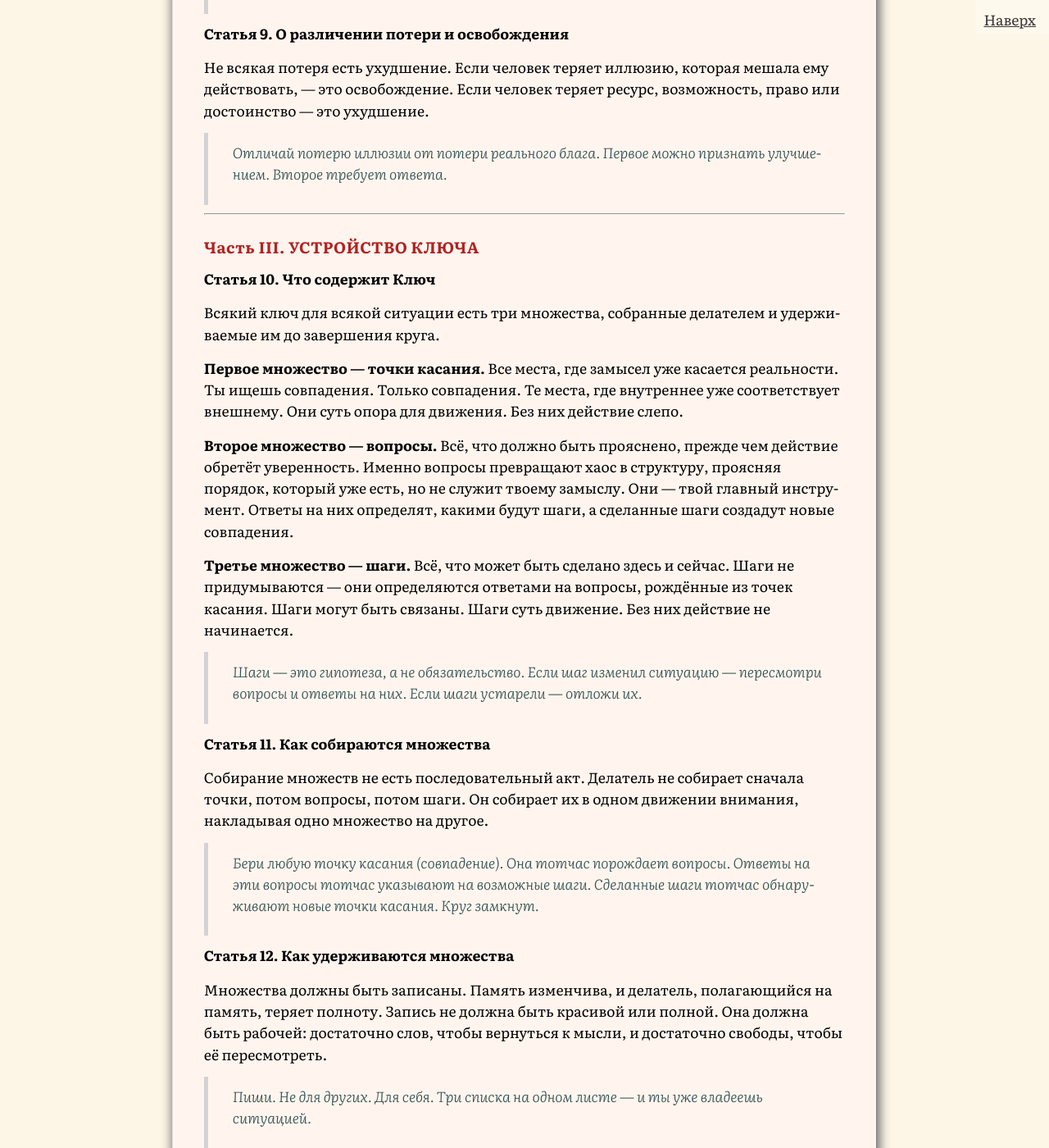
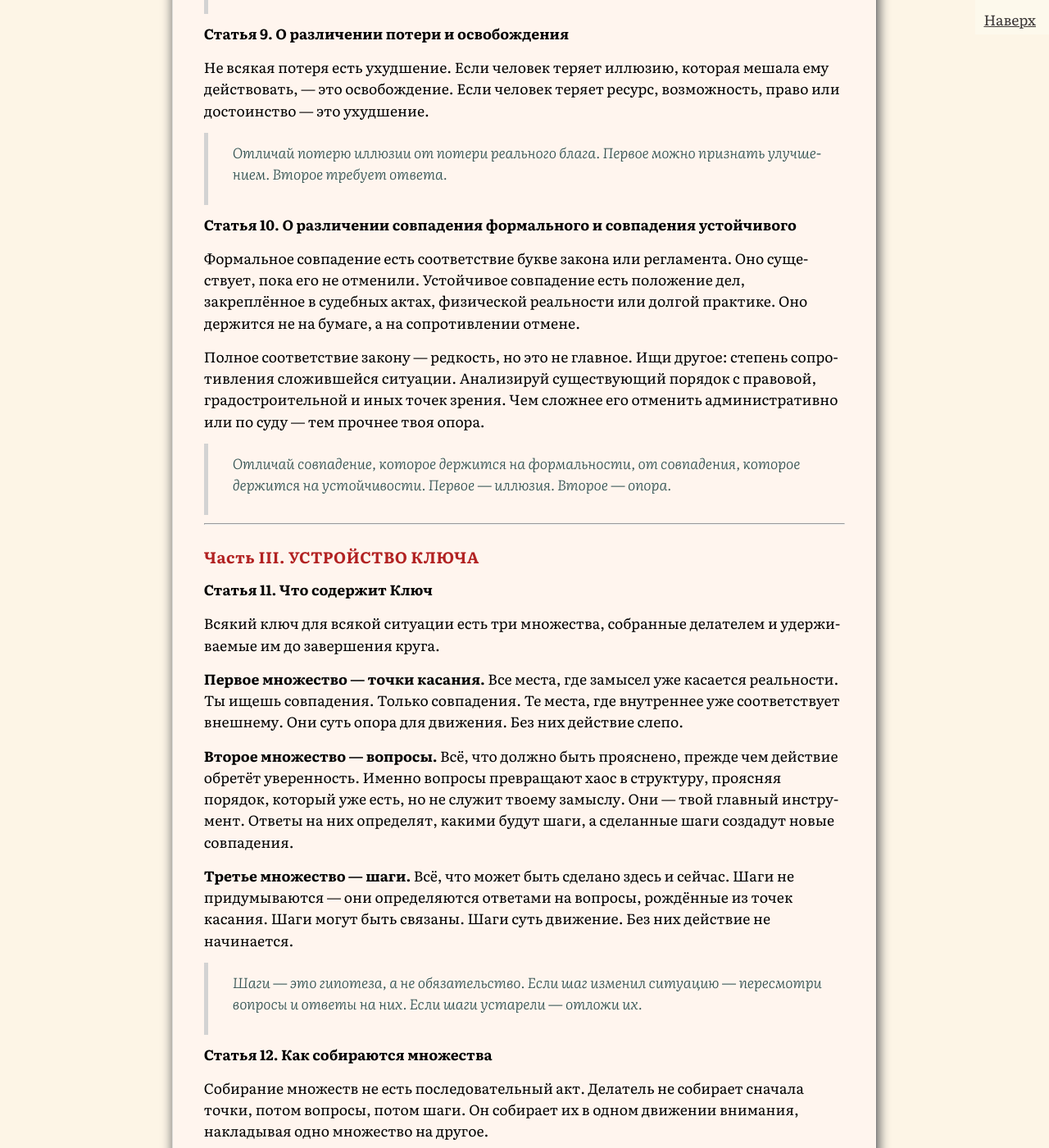
Before and after one commit to SergSi/land-use-art, a Jekyll site: the page built from _posts/2026-06-24-key.md, in a window 1280 px wide and 1400 px high, scrolled down 2810 px. Shown: the whole window at 82% size. Built offline with Jekyll 4.4.1, drawn with Linux system fonts in a browser that asks for light colours; some web fonts are replaced; some of the changed text lies outside the part shown.

Commit message:
Update 2026-06-24-key.md

```diff
--- a/_posts/2026-06-24-key.md
+++ b/_posts/2026-06-24-key.md
@@ -61,11 +61,19 @@ class: analitika
 
 > Отличай потерю иллюзии от потери реального блага. Первое можно признать улучшением. Второе требует ответа.
 
+**Статья 10. О различении совпадения формального и совпадения устойчивого**
+
+Формальное совпадение есть соответствие букве закона или регламента. Оно существует, пока его не отменили. Устойчивое совпадение есть положение дел, закреплённое в судебных актах, физической реальности или долгой практике. Оно держится не на бумаге, а на сопротивлении отмене.
+
+Полное соответствие закону — редкость, но это не главное. Ищи другое: степень сопротивления сложившейся ситуации. Анализируй существующий порядок с правовой, градостроительной и иных точек зрения. Чем сложнее его отменить административно или по суду — тем прочнее твоя опора.
+
+> Отличай совпадение, которое держится на формальности, от совпадения, которое держится на устойчивости. Первое — иллюзия. Второе — опора.
+
 ---
 
 ### Часть III. УСТРОЙСТВО КЛЮЧА
 
-**Статья 10. Что содержит Ключ**
+**Статья 11. Что содержит Ключ**
 
 Всякий ключ для всякой ситуации есть три множества, собранные делателем и удерживаемые им до завершения круга.
 
@@ -292,24 +300,16 @@ class: analitika
 1. Мир устроен так, что замысел и реальность — две половины одного целого. Их встреча рождает действие. Их расхождение — рождает поиск. Без замысла реальность слепа. Без реальности замысел пуст.
 
 2. Неопределённость — это не хаос, а пространство, где замысел ещё не нашёл своей опоры. Действие — это не борьба с реальностью, а поиск соответствия между внутренним и внешним. Результат — не покорение мира, а точка их устойчивого равновесия.
-
 3. Всякая ситуация имеет три слоя: точки касания, вопросы и шаги. Точки — это опора. Вопросы — это свет. Шаги — это движение. Ответы на вопросы определяют шаги. Не смешивай их.
-
 4. Точки касания — это места, где твой замысел уже совпадает с реальностью. Не ищи всю ситуацию. Ищи только эти совпадения. Они — твоя почва.
-
-5. Вопросы отделяют существенное от несущественного. Когда вопросы исчерпаны, ответы на них определяют твои шаги. Сделанные шаги создают новые точки касания — места, где обновлённый замысел снова совпадает с реальностью. Так вопросы становятся двигателем всего круга. Не решай проблемы — задавай вопросы.
-
-6. Шаги рождаются из вопросов. Шаг есть действие, совершаемое здесь и сейчас. Шаги — это гипотеза, а не обязательство. Сделал шаг — оцени, что изменилось.
-
-7. Прежде чем сделать шаг, задай три вопроса: кто выиграет, кто проиграет, что я могу изменить? Не совершай шага, не ответив на них. Ибо всякое действие в публичном мире имеет две стороны.
-
-8. Если совпадений нет — у тебя есть три пути: отложить, изменить замысел или отказаться. Отказ — это не слабость. Это честность. Если нет точек касания — нет вопросов. Если нет ответов на вопросы — нечем определять шаги. Всё это — создание, потому что круг описан.
-
-9. После каждого шага останавливайся. Спрашивай: что я теперь вижу, что я теперь понимаю, что я теперь могу? Ответы на эти вопросы определят твои следующие шаги. Пересобирай точки, вопросы и шаги заново.
-
-10. Круг завершён, когда есть улучшение, ясность, отложение или отказ. Но не завершай круг, не оглянувшись на тех, кому стало хуже.
-
-11. Ключ не даёт ответов. Ключ учит задавать вопросы, находить на них ответы и делать шаги, которые эти ответы определяют. Освоив Ключ, забудь о нём. Пользуйся им, не замечая. Тогда он станет твоей второй природой.
+5. Но не всякое совпадение одинаково прочно. Отличай формальное совпадение от устойчивого. Формальное держится на бумаге и легко отменяется. Устойчивое закреплено в судебных актах, физической реальности или долгой практике — оно сопротивляется отмене. Оценивай найденные опоры по их устойчивости, а не по правильности. Полное соответствие закону — редкость.
+6. Вопросы отделяют существенное от несущественного. Когда вопросы исчерпаны, ответы на них определяют твои шаги. Сделанные шаги создают новые точки касания — места, где обновлённый замысел снова совпадает с реальностью. Так вопросы становятся двигателем всего круга. Не решай проблемы — задавай вопросы.
+7. Шаги рождаются из вопросов. Шаг есть действие, совершаемое здесь и сейчас. Шаги — это гипотеза, а не обязательство. Сделал шаг — оцени, что изменилось.
+8. Прежде чем сделать шаг, задай три вопроса: кто выиграет, кто проиграет, что я могу изменить? Не совершай шага, не ответив на них. Ибо всякое действие в публичном мире имеет две стороны.
+9. Если совпадений нет — у тебя есть три пути: отложить, изменить замысел или отказаться. Отказ — это не слабость. Это честность. Если нет точек касания — нет вопросов. Если нет ответов на вопросы — нечем определять шаги. Всё это — создание, потому что круг описан.
+10. После каждого шага останавливайся. Спрашивай: что я теперь вижу, что я теперь понимаю, что я теперь могу? Ответы на эти вопросы определят твои следующие шаги. Пересобирай точки, вопросы и шаги заново.
+11. Круг завершён, когда есть улучшение, ясность, отложение или отказ. Но не завершай круг, не оглянувшись на тех, кому стало хуже.
+12. Ключ не даёт ответов. Ключ учит задавать вопросы, находить на них ответы и делать шаги, которые эти ответы определяют. Освоив Ключ, забудь о нём. Пользуйся им, не замечая. Тогда он станет твоей второй природой.
 
 <br>
 **Завершено. Круг описан.**
```
Also changed, not shown: other parts of _posts/2026-06-24-key.md (+11 -11 lines).
